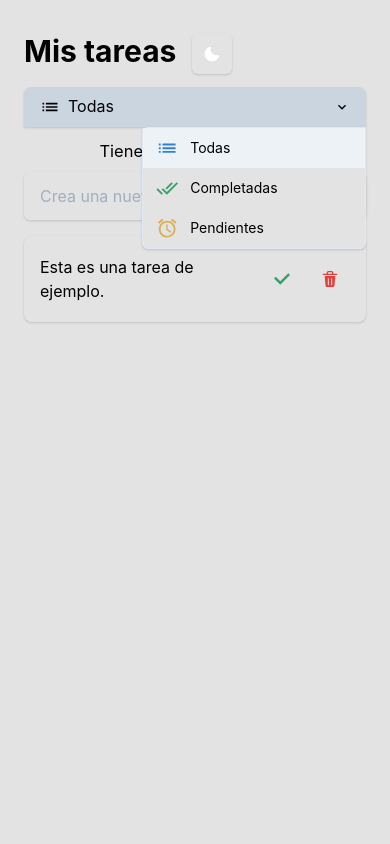
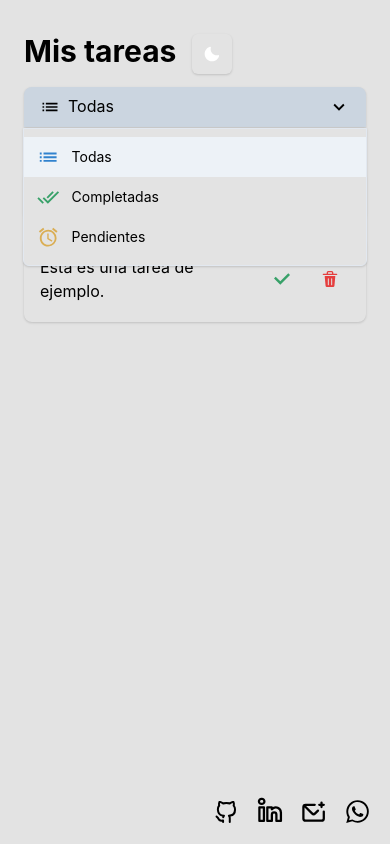
Before and after one commit to en44no/todo-app, a React (Create React App) app: page / in a window 390 px wide. Both pictures are taken after a click on the button "Todas". Built offline with nearby package versions, Linux system fonts and the light colour scheme.

Commit message:
select on mobile with width 100% and social buttons added

```diff
--- a/package.json
+++ b/package.json
@@ -7,6 +7,7 @@
     "@chakra-ui/react": "^1.6.7",
     "@emotion/react": "^11.4.1",
     "@emotion/styled": "^11.3.0",
+    "@iconscout/react-unicons": "^1.1.6",
     "@testing-library/jest-dom": "^5.14.1",
     "@testing-library/react": "^11.2.7",
     "@testing-library/user-event": "^12.8.3",
--- a/public/index.html
+++ b/public/index.html
@@ -10,7 +10,7 @@
     <meta name="theme-color" content="#000000" />
     <meta
       name="description"
-      content="Web site created using create-react-app"
+      content="Here you can create your daily tasks :)"
     />
     <!-- <link rel="apple-touch-icon" href="%PUBLIC_URL%/logo192.png" /> -->
     <!--
--- a/src/App.js
+++ b/src/App.js
@@ -1,13 +1,14 @@
-import { ChakraProvider } from '@chakra-ui/react';
-import AddToDo from './components/AddToDo';
-import Header from './components/Header';
+import { ChakraProvider } from "@chakra-ui/react";
+import AddToDo from "./components/AddToDo";
+import Header from "./components/Header";
 
-import theme from './theme';
-import React from 'react';
+import theme from "./theme";
+import React from "react";
 
 // Context
-import ToDoState from './context/ToDoState';
-import List from './components/ListToDos/List';
+import ToDoState from "./context/ToDoState";
+import List from "./components/ListToDos/List";
+import Social from "./components/Social";
 
 function App() {
   return (
@@ -16,6 +17,7 @@ function App() {
         <Header />
         <AddToDo />
         <List />
+        <Social />
       </ChakraProvider>
     </ToDoState>
   );
--- a/src/components/FilterToDo.jsx
+++ b/src/components/FilterToDo.jsx
@@ -1,13 +1,24 @@
-import React, { useContext } from 'react';
-import { Button, Menu, MenuButton, MenuItem, MenuList, Text } from '@chakra-ui/react';
-import { useColorMode } from '@chakra-ui/color-mode';
-import ToDoContext from '../context/ToDoContext';
-import { ChevronDownIcon } from '@chakra-ui/icons';
-import { MdList, MdOutlineAccessAlarm, MdDoneAll } from 'react-icons/md';
+import React, { useContext } from "react";
+import {
+  Button,
+  Menu,
+  MenuButton,
+  MenuItem,
+  MenuList,
+  Text,
+} from "@chakra-ui/react";
+import { useColorMode } from "@chakra-ui/color-mode";
+import ToDoContext from "../context/ToDoContext";
+import {
+  MdList,
+  MdOutlineAccessAlarm,
+  MdDoneAll,
+  MdOutlineKeyboardArrowDown,
+} from "react-icons/md";
 
 const FilterToDo = () => {
   const { colorMode } = useColorMode();
-  const bgColor = colorMode === 'dark' ? '#272d38' : '#e3e3e3';
+  const bgColor = colorMode === "dark" ? "#272d38" : "#e3e3e3";
   const { selectedValue, setSelectValue } = useContext(ToDoContext);
 
   const checkValue = (event) => {
@@ -16,36 +27,81 @@ const FilterToDo = () => {
 
   return (
     <>
-      <Menu placement='bottom-end'>
-        <MenuButton onChange={(event) => checkValue(event)}
+      <Menu placement="bottom-end">
+        <MenuButton
+          onChange={(event) => checkValue(event)}
           bgColor={bgColor}
-          cursor='pointer'
-          _hover={{
-            bg: bgColor,
-            transition: 'transform .2s',
-            transform: 'scale(1.02)',
-          }}
-          _focus={{ border: 'none' }}
-          border='none'
-          w={['100%', '37%', '25%']}
-          mt={['0.8rem', '0.6rem']}
-          mb={['0.8rem', '0rem']}
-          borderRadius='lg'
-          borderEndEndRadius='none'
-          borderEndStartRadius='none'
-          boxShadow='base'
-          float='right' as={Button} rightIcon={<ChevronDownIcon />} leftIcon={selectedValue === 'all' ? <MdList fontSize='20px' /> : selectedValue === 'completed' ? <MdDoneAll fontSize='20px' /> : <MdOutlineAccessAlarm  fontSize='20px'/>}>
-          <Text fontWeight='normal' textAlign='left'>{selectedValue === 'all' ? 'Todas' : selectedValue === 'completed' ? 'Completadas' : 'Pendientes'}</Text>
+          cursor="pointer"
+          _hover={[
+            "88vw",
+            null,
+            {
+              bg: bgColor,
+              transition: "transform .2s",
+              transform: "scale(1.02)",
+            },
+          ]}
+          _focus={{ border: "none" }}
+          border="none"
+          w={["100%", "37%", "25%"]}
+          mt={["0.8rem", "0.6rem"]}
+          mb={["0.8rem", "0rem"]}
+          borderRadius="lg"
+          borderEndEndRadius="none"
+          borderEndStartRadius="none"
+          boxShadow="base"
+          float="right"
+          as={Button}
+          rightIcon={<MdOutlineKeyboardArrowDown fontSize="22px" />}
+          leftIcon={
+            selectedValue === "all" ? (
+              <MdList fontSize="20px" />
+            ) : selectedValue === "completed" ? (
+              <MdDoneAll fontSize="20px" />
+            ) : (
+              <MdOutlineAccessAlarm fontSize="20px" />
+            )
+          }
+        >
+          <Text fontWeight="normal" textAlign="left">
+            {selectedValue === "all"
+              ? "Todas"
+              : selectedValue === "completed"
+              ? "Completadas"
+              : "Pendientes"}
+          </Text>
         </MenuButton>
-        <MenuList padding='0' zIndex='1000' bgColor={bgColor} mt='-8px' boxShadow='base' borderTopEndRadius='none'>
-          <MenuItem minH='40px' icon={<MdList color='#3182ce' fontSize='1.4rem'/>} onClick={() => setSelectValue('all')}>
-            <Text fontSize='sm'>Todas</Text>
+        <MenuList
+          w={["88vw", null, "100%"]}
+          zIndex="1000"
+          bgColor={bgColor}
+          mt={["-7px", "-8px", "-7px"]}
+          ml={["0px", null, "0px"]}
+          mr="-0.6px"
+          boxShadow="base"
+          borderTopEndRadius="none"
+          borderTopStartRadius={["none", null, null]}
+        >
+          <MenuItem
+            minH="40px"
+            icon={<MdList color="#3182ce" fontSize="1.4rem" />}
+            onClick={() => setSelectValue("all")}
+          >
+            <Text fontSize="sm">Todas</Text>
           </MenuItem>
-          <MenuItem minH='40px' icon={<MdDoneAll color='#38a169' fontSize='1.4rem'/>} onClick={() => setSelectValue('completed')}>
-            <Text fontSize='sm'>Completadas</Text>
+          <MenuItem
+            minH="40px"
+            icon={<MdDoneAll color="#38a169" fontSize="1.4rem" />}
+            onClick={() => setSelectValue("completed")}
+          >
+            <Text fontSize="sm">Completadas</Text>
           </MenuItem>
-          <MenuItem minH='40px' icon={<MdOutlineAccessAlarm color='#daae54' fontSize='1.4rem'/>} onClick={() => setSelectValue('pending')}>
-            <Text fontSize='sm'>Pendientes</Text>
+          <MenuItem
+            minH="40px"
+            icon={<MdOutlineAccessAlarm color="#daae54" fontSize="1.4rem" />}
+            onClick={() => setSelectValue("pending")}
+          >
+            <Text fontSize="sm">Pendientes</Text>
           </MenuItem>
         </MenuList>
       </Menu>
--- a/src/components/ListToDos/CompletedTodos.jsx
+++ b/src/components/ListToDos/CompletedTodos.jsx
@@ -12,7 +12,7 @@ const CompletedTodos = () => {
       {completedTodos
         ? [...completedTodos]
             .reverse()
-            .map((toDo) => <Grid toDo={toDo} key={toDo.title} />)
+          .map((toDo) => <Grid toDo={toDo} key={toDo.title} />)
         : ''}
     </>
   );
--- /dev/null
+++ b/src/components/Social.jsx
@@ -0,0 +1,93 @@
+import React from "react";
+import { IconButton, Flex, useToast } from "@chakra-ui/react";
+import {
+  UilLinkedinAlt,
+  UilGithubAlt,
+  UilEnvelopeAdd,
+  UilWhatsapp,
+} from "@iconscout/react-unicons";
+
+const Social = () => {
+  const notification = useToast();
+  const toastId = "email-toast";
+
+  const notificationAndCopyToClipboard = () => {
+    if (!notification.isActive(toastId)) {
+      notification({
+        id: toastId,
+        title: "Correo electrónico copiado.",
+        description: "Dirección de Gmail copiada a tu portapapeles.",
+        status: "info",
+        duration: 4000,
+        position: "bottom",
+        isClosable: true,
+      });
+    }
+    navigator.clipboard.writeText("nahuelmarquez12@gmail.com");
+  };
+
+  return (
+    <>
+      <Flex as="section" position="absolute" bottom="12px" right="12px">
+        <a
+          href="https://github.com/en44no"
+          target="_blank"
+          rel="noreferrer"
+          title="GitHub"
+        >
+          <IconButton
+            _hover={{ color: "#888888" }}
+            bg="none"
+            mr="1"
+            mt="-0.3"
+            aria-label="RedirectToGitHubButton"
+          >
+            <UilGithubAlt />
+          </IconButton>
+        </a>
+        <a
+          href="https://www.linkedin.com/in/nahuelmarquez/"
+          target="_blank"
+          rel="noreferrer"
+          title="Linkedin"
+        >
+          <IconButton
+            _hover={{ color: "#2561a9" }}
+            bg="none"
+            mr="1"
+            mt="-0.5"
+            aria-label="RedirectToLinkedinButton"
+          >
+            <UilLinkedinAlt size="1.7rem" />
+          </IconButton>
+        </a>
+        <IconButton
+          _hover={{ color: "#DA3D3D" }}
+          bg="none"
+          mr="1"
+          title="Gmail address"
+          aria-label="GetMyEmailAddressButton"
+          onClick={() => notificationAndCopyToClipboard()}
+        >
+          <UilEnvelopeAdd size="1.7rem" />
+        </IconButton>
+        <a
+          href="https://api.whatsapp.com/send/?phone=59894018406&text=%C2%A1Hola!+Te+estoy+contactando+luego+de+ver+tu+p%C3%A1gina+web."
+          target="_blank"
+          rel="noreferrer"
+          title="Whatsapp"
+        >
+          <IconButton
+            _hover={{ color: "#48a41e" }}
+            bg="none"
+            aria-label="RedirectToWhatsappButton"
+          >
+            <UilWhatsapp size="1.7rem" />
+          </IconButton>
+        </a>
+      </Flex>
+    </>
+  );
+};
+
+export default Social;
```
Also changed, not shown: src/components/AddToDo.jsx (+46 -42 lines), src/components/EditToDo.jsx (+17 -18 lines), src/components/Header.jsx (+33 -33 lines), 1 other file (tests, documents, lock files or other folders).
